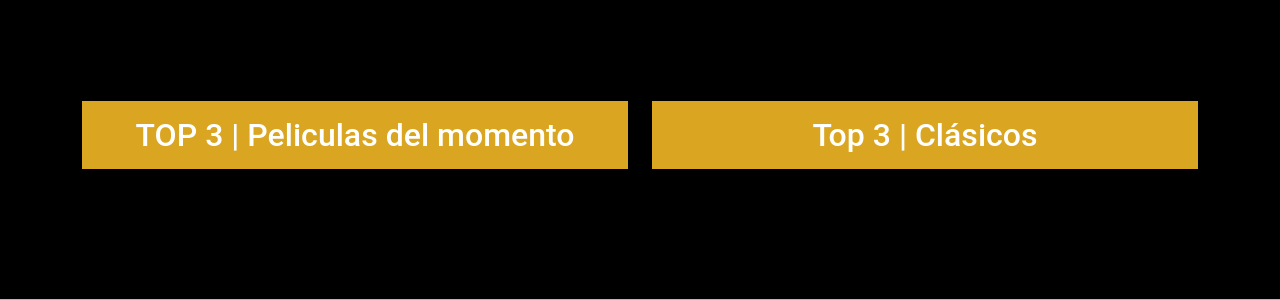
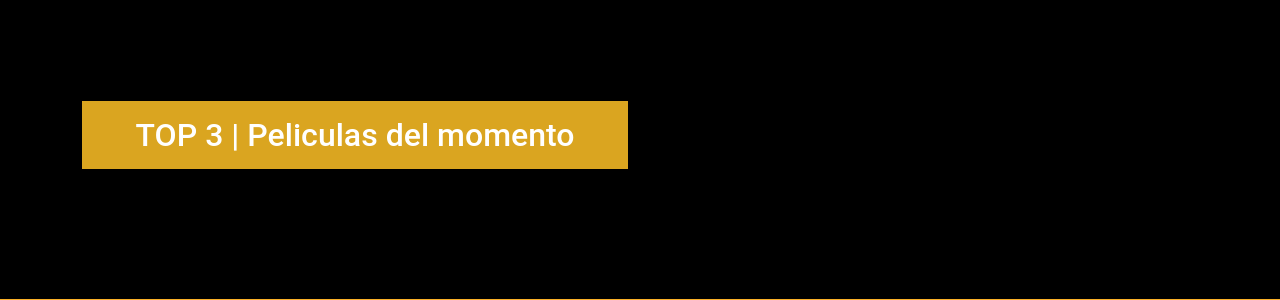
Before and after one commit to Maruinyork/Proyecto-Movies-sin-reserva-de-ticket-, a plain HTML site: page index.html in a window 1280 px wide. Shown: the part 819-1119 px from the top of the page. Drawn offline with nearby package versions, Linux system fonts and the light colour scheme; no server answers; a web font is replaced by a local one.

Commit message:
Update index.html

```diff
--- a/index.html
+++ b/index.html
@@ -70,11 +70,11 @@
                                     now-playing__list"></ul>
                             </div>
 
-                            <div class="col-sm-12 col-lg-6 top-rated-playing">
+                            <!--<div class="col-sm-12 col-lg-6 top-rated-playing">
                                 <h2>Top 3 | Clásicos</h2>
                                 <ul class="list-group list-group-flush
                                     top-rated-playing__list"></ul>
-                            </div>
+                            </div>-->
                         </div>
                     </div>
                     <!--<section class="banner">
```
